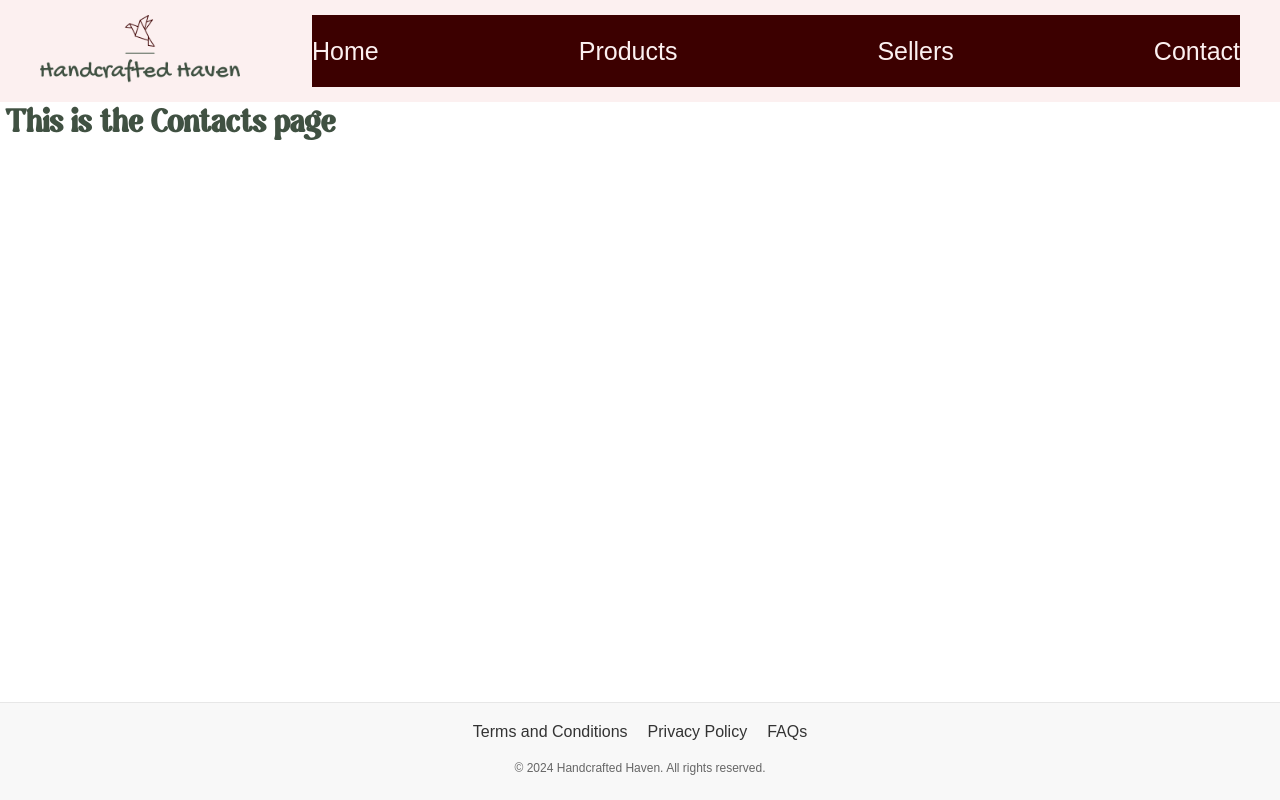
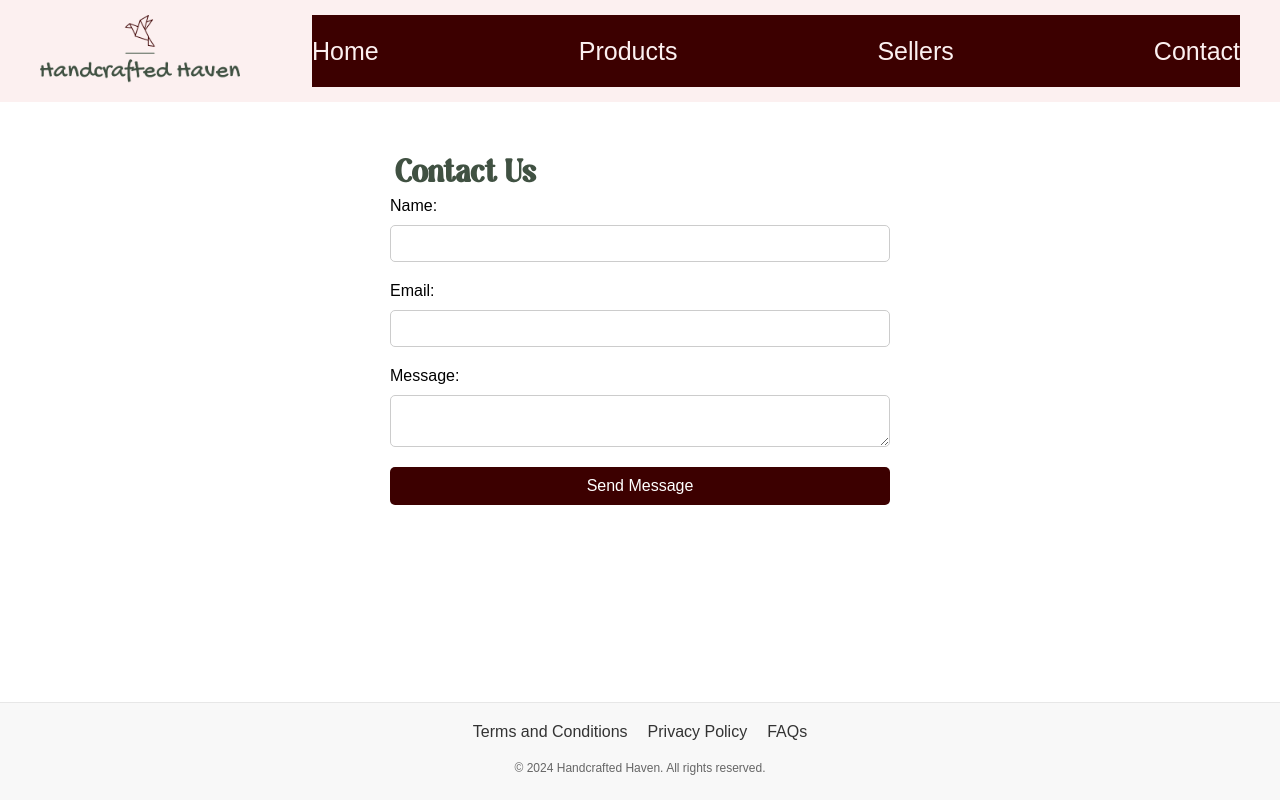
Before and after one commit to saraltr/Handcrafted-Haven, a Next.js app in the folder handcrafted/: page /contact in a window 1280 px wide. Built offline with nearby package versions, Linux system fonts and the light colour scheme; a web font is replaced by a local one.

Commit message:
Refactored contact and products pages

```diff
--- /dev/null
+++ b/handcrafted/src/app/contact/contact.module.css
@@ -0,0 +1,41 @@
+
+.contactContainer {
+    min-width: 600px;
+    margin: 0 auto;
+    padding: 50px;
+  }
+
+  .contactForm {
+    display: flex;
+    flex-direction: column;
+    gap: 5px;
+  }
+
+  .contactForm label {
+    margin-bottom: 5px;
+  }
+
+
+.contactForm input,
+.contactForm textarea {
+  padding: 10px;
+  margin-bottom: 15px;
+  border: 1px solid #ccc;
+  border-radius: 5px;
+  width: 100%;
+  box-sizing: border-box;
+}
+
+
+  .contactForm button {
+    background-color: #3c0000;
+    color: white;
+    padding: 10px 20px;
+    border: none;
+    border-radius: 5px;
+    cursor: pointer;
+  }
+
+  .contactForm button:hover {
+    background-color: #6d9c80;
+  }
--- a/handcrafted/src/app/contact/page.tsx
+++ b/handcrafted/src/app/contact/page.tsx
@@ -1,9 +1,71 @@
-import { Metadata } from "next";
+'use client';
+import { useState } from 'react';
+import styles from './contact.module.css';
 
-export const metadata: Metadata = {
-    title: 'Contact',
+/*Guys. This form is a dummy form. It's not sending real data out*/
+export default function ContactPage() {
+  const [formData, setFormData] = useState({
+    name: '',
+    email: '',
+    message: '',
+  });
+
+const handleChange = (e: React.ChangeEvent<HTMLInputElement | HTMLTextAreaElement>) => {
+    const { name, value } = e.target;
+    setFormData(prevState => ({
+        ...prevState,
+        [name]: value,
+    }));
 };
 
-export default function Page() {
-    return <h1>This is the Contacts page</h1>;
+const handleSubmit = (e: React.FormEvent<HTMLFormElement>) => {
+    e.preventDefault();
+
+    console.log(formData);
+    alert('Thank you for your message. We will get back to you soon!');
+
+    setFormData({
+        name: '',
+        email: '',
+        message: '',
+    });
+};
+
+  return (
+    <div className={styles.contactContainer}>
+      <h1>Contact Us</h1>
+      <form onSubmit={handleSubmit} className={styles.contactForm}>
+        <label htmlFor="name">Name:</label>
+        <input
+          type="text"
+          id="name"
+          name="name"
+          value={formData.name}
+          onChange={handleChange}
+          required
+        />
+
+        <label htmlFor="email">Email:</label>
+        <input
+          type="email"
+          id="email"
+          name="email"
+          value={formData.email}
+          onChange={handleChange}
+          required
+        />
+
+        <label htmlFor="message">Message:</label>
+        <textarea
+          id="message"
+          name="message"
+          value={formData.message}
+          onChange={handleChange}
+          required
+        />
+
+        <button type="submit">Send Message</button>
+      </form>
+    </div>
+  );
 }
--- a/handcrafted/src/app/footer/footer.module.css
+++ b/handcrafted/src/app/footer/footer.module.css
@@ -67,6 +67,7 @@
     padding: 15px 40px;
     display: flex;
 
+
   }
 
   .navbarLinks {
@@ -75,6 +76,7 @@
     background-color: var(--dark-brown);
     align-items: center;
     margin-left: auto;
+
   }
 
   .logoContainer {
--- a/handcrafted/src/app/ui/cards.tsx
+++ b/handcrafted/src/app/ui/cards.tsx
@@ -18,7 +18,7 @@ export default function CardHolder() {
 }
 
 
-{/*David -  i adjusted this Card function so that the image is clickable and routes to the Products page*/}
+
 export function Card({
     title,
     image,
```
Also changed, not shown: handcrafted/src/app/products/page.tsx (+108 -6 lines), handcrafted/src/app/products/products.module.css (added, +29 -0 lines).
